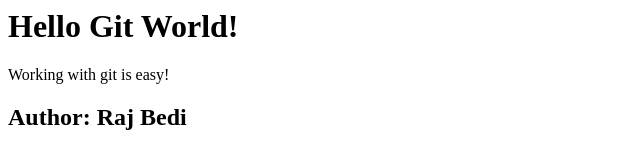
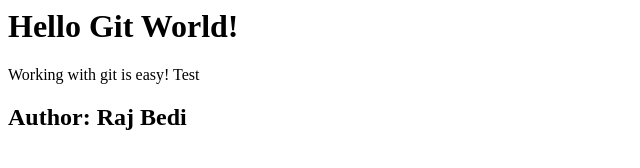
Before and after one commit to MomentsOfInsanity/GitGithubMasterclassUdemy, a plain HTML site: page index.html in a window 1280 px wide. Shown: the full height of the page, 0-640 px from the left. Drawn offline with Linux system fonts and the light colour scheme.

Commit message:
Testing commit message

```diff
--- a/index.html
+++ b/index.html
@@ -1,7 +1,7 @@
 <h1>Hello Git World!</h1>
 
 <div>
-    <p>Working with git is easy!</p>
+    <p>Working with git is easy! Test</p>
 </div>
 
 <h2>Author: Raj Bedi</h2>
```
